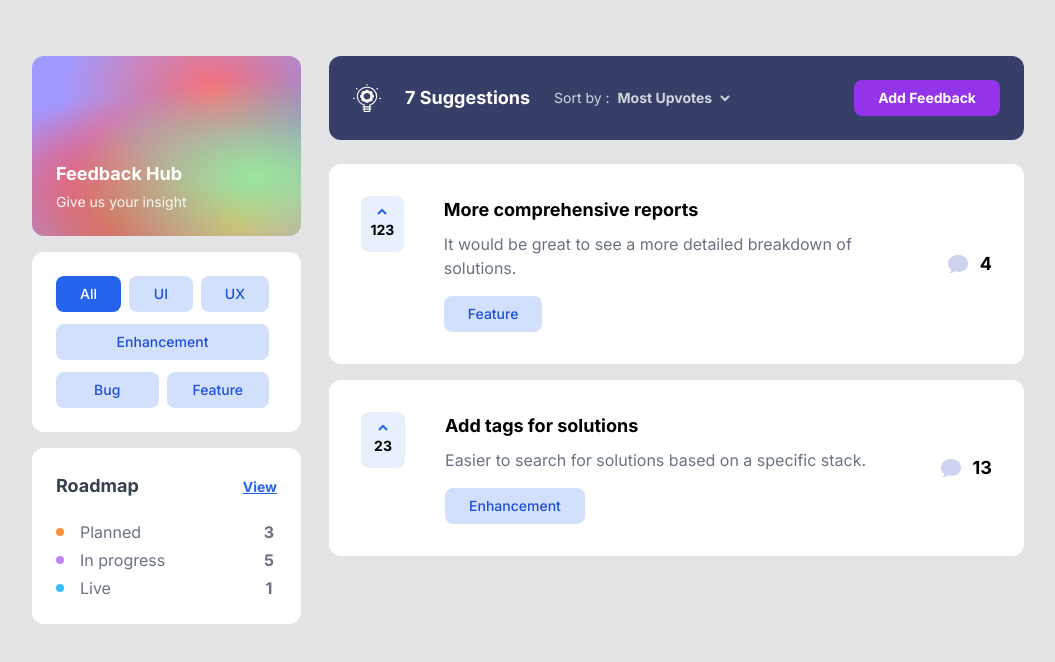
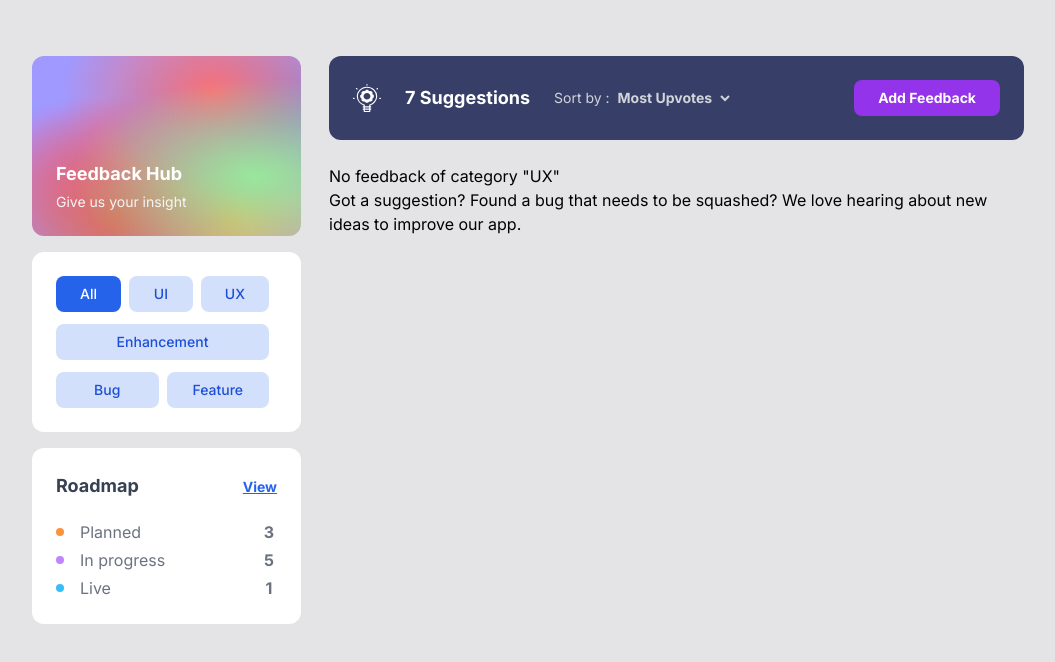
Before and after one commit to katsuragawaa/feedback-hub, a Vue app: page / in a window 1280 px wide. Shown: the top 662 px of the page, without its empty margins (112-1167 px from the left). Built offline with nearby package versions, Linux system fonts and the light colour scheme.

Commit message:
Create component when there's no feedback in that category

```diff
--- /dev/null
+++ b/src/components/feedback-list/FeedbackEmpty.vue
@@ -0,0 +1,4 @@
+<template>
+  <div>No feedback of category "UX"</div>
+  <div>Got a suggestion? Found a bug that needs to be squashed? We love hearing about new ideas to improve our app.</div>
+</template>
--- a/src/components/feedback-list/FeedbackList.vue
+++ b/src/components/feedback-list/FeedbackList.vue
@@ -1,21 +1,23 @@
 <script setup lang="ts">
-import { ref } from 'vue';
-import FeedbackCard from './FeedbackCard.vue';
+import { ref } from 'vue'
+import FeedbackCard from './FeedbackCard.vue'
+import FeedbackEmpty from './FeedbackEmpty.vue'
 
 type Feedback = {
-  id: string;
-  title: string;
-  description: string;
-  type: string;
-  votes: number;
-  comments: number;
+  id: string
+  title: string
+  description: string
+  type: string
+  votes: number
+  comments: number
 }
 
 const dummyFeedbacks = [
   {
     id: '1',
     title: 'More comprehensive reports',
-    description: 'It would be great to see a more detailed breakdown of solutions.',
+    description:
+      'It would be great to see a more detailed breakdown of solutions.',
     type: 'Feature',
     votes: 123,
     comments: 4,
@@ -32,15 +34,16 @@ const dummyFeedbacks = [
 
 const feedbacks = ref<Feedback[]>([])
 
-setTimeout(() => {
-  feedbacks.value = dummyFeedbacks
-}, 1000)
+// setTimeout(() => {
+//   feedbacks.value = dummyFeedbacks
+// }, 1000)
 
 // TODO create component when there's no feedbacks
 </script>
 
 <template>
   <div class="mt-6 md:mt-0 md:mx-6">
-    <FeedbackCard v-for="feedback in feedbacks" :feedback="feedback" />
+    <FeedbackCard v-if="feedbacks.length" v-for="feedback in feedbacks" :feedback="feedback" />
+    <FeedbackEmpty v-else />
   </div>
 </template>
```
